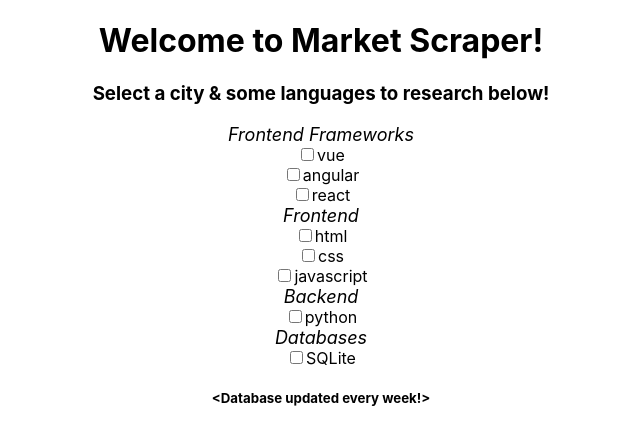
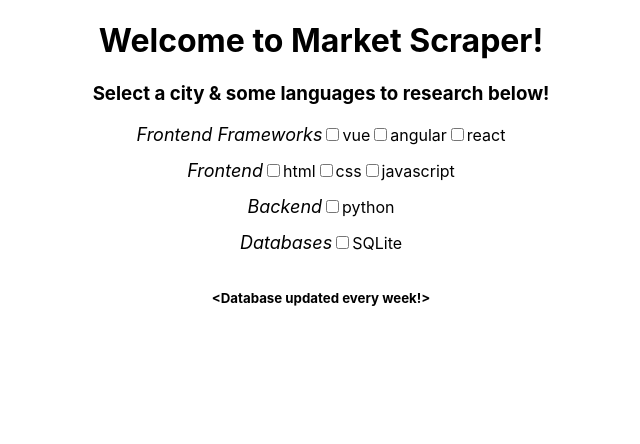
Before and after one commit to plutownium/indeed-scraper, a React (Create React App) app in the folder indeed-scraper-frontend/: page / in a window 1280 px wide. Shown: the top 444 px of the page, without its empty margins (319-959 px from the left). Built offline with nearby package versions, Linux system fonts and the light colour scheme.

Commit message:
formatted Form; big win

```diff
--- a/indeed-scraper-frontend/src/pages/Home.js
+++ b/indeed-scraper-frontend/src/pages/Home.js
@@ -147,6 +147,7 @@ class Homepage extends Component {
 						if (obj.category === "framework") {
 							box = (
 								<Form.Check
+									className="formCheck"
 									inline
 									label={Object.keys(obj)[0]} // returns values like "vue", "react", "python"
 									type={"checkbox"}
@@ -156,12 +157,14 @@ class Homepage extends Component {
 						}
 						return box;
 					})}
+					<br />
 					<Form.Label className="formLabel">Frontend</Form.Label>
 					{this.state.checked.map(obj => {
 						let box = null;
 						if (obj.category === "frontend") {
 							box = (
 								<Form.Check
+									className="formCheck"
 									inline
 									label={Object.keys(obj)[0]} // returns values like "vue", "react", "python"
 									type={"checkbox"}
@@ -171,12 +174,14 @@ class Homepage extends Component {
 						}
 						return box;
 					})}
+					<br />
 					<Form.Label className="formLabel">Backend</Form.Label>
 					{this.state.checked.map(obj => {
 						let box = null;
 						if (obj.category === "backend") {
 							box = (
 								<Form.Check
+									className="formCheck"
 									inline
 									label={Object.keys(obj)[0]} // returns values like "vue", "react", "python"
 									type={"checkbox"}
@@ -186,12 +191,14 @@ class Homepage extends Component {
 						}
 						return box;
 					})}
+					<br />
 					<Form.Label className="formLabel">Databases</Form.Label>
 					{this.state.checked.map(obj => {
 						let box = null;
 						if (obj.category === "database") {
 							box = (
 								<Form.Check
+									className="formCheck"
 									inline
 									label={Object.keys(obj)[0]} // returns values like "vue", "react", "python"
 									type={"checkbox"}
--- a/indeed-scraper-frontend/src/pages/home.css
+++ b/indeed-scraper-frontend/src/pages/home.css
@@ -2,6 +2,7 @@
 	font-size: 18px;
 	margin-bottom: 15px;
 	font-style: italic;
+	display: inline-block;
 }
 /*
 .testLabel {
@@ -9,3 +10,7 @@
 	padding: 10px;
 	border: 1px solid black;
 } */
+
+.formCheck {
+	display: inline-block;
+}
```
